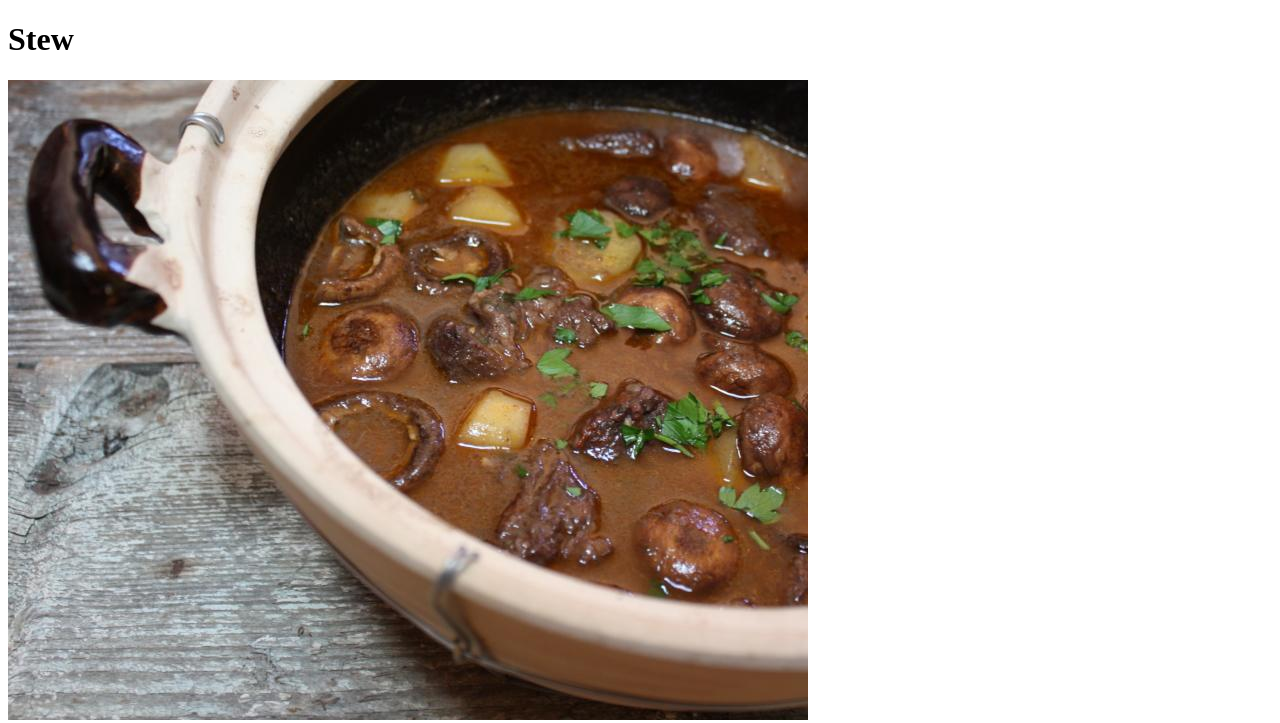
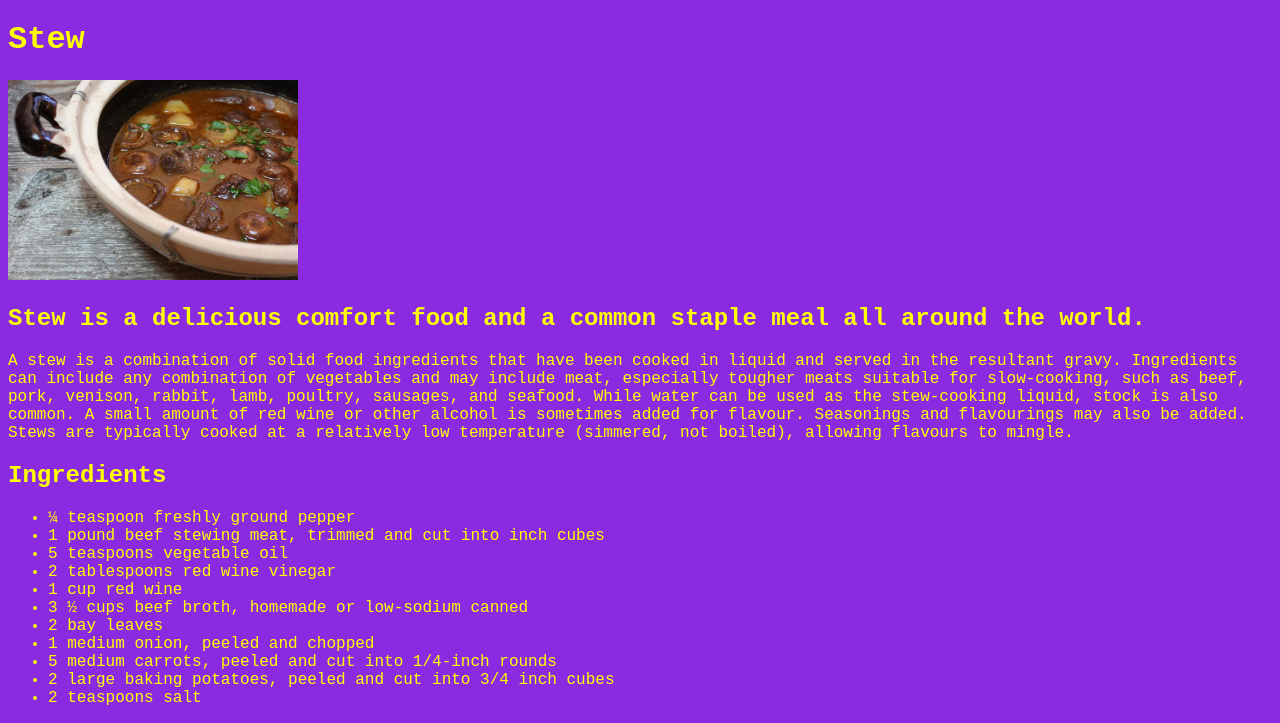
Before and after one commit to TheOgdenEngineer/odin-recipes, a plain HTML site: page recipes/stew.html in a window 1280 px wide. Shown: the top 723 px of the page. Drawn offline with Linux system fonts and the light colour scheme; files that its build step writes are made by us from their sources; files whose address does not match are found by name.

Commit message:
added css file and styles to original recipes page

```diff
--- a/recipes/stew.html
+++ b/recipes/stew.html
@@ -4,6 +4,7 @@
     <meta charset="UTF-8">
     <meta name="viewport" content="width=device-width, initial-scale=1.0">
     <title>Document</title>
+    <link rel="stylesheet" href="/Users/home/repos/odin-recipes/styles.css">
 </head>
 <body>
     <h1>Stew</h1>
--- /dev/null
+++ b/styles.css
@@ -0,0 +1,20 @@
+body{
+    background-color: blueviolet;
+    font-family: 'Courier New', Courier, monospace;
+    color: yellow;
+}
+h1 {
+    text-align: left;
+    color: yellow;
+}
+ul {
+    text-align: left;
+    color: yellow;
+}
+a {
+    color: yellow;
+}
+img {
+    width: 290px;
+    height: 200px;
+}
```
Also changed, not shown: index.html (+1 -0 lines), recipes/meatloaf.html (+1 -0 lines), recipes/reuben.html (+1 -0 lines), 1 other file.
